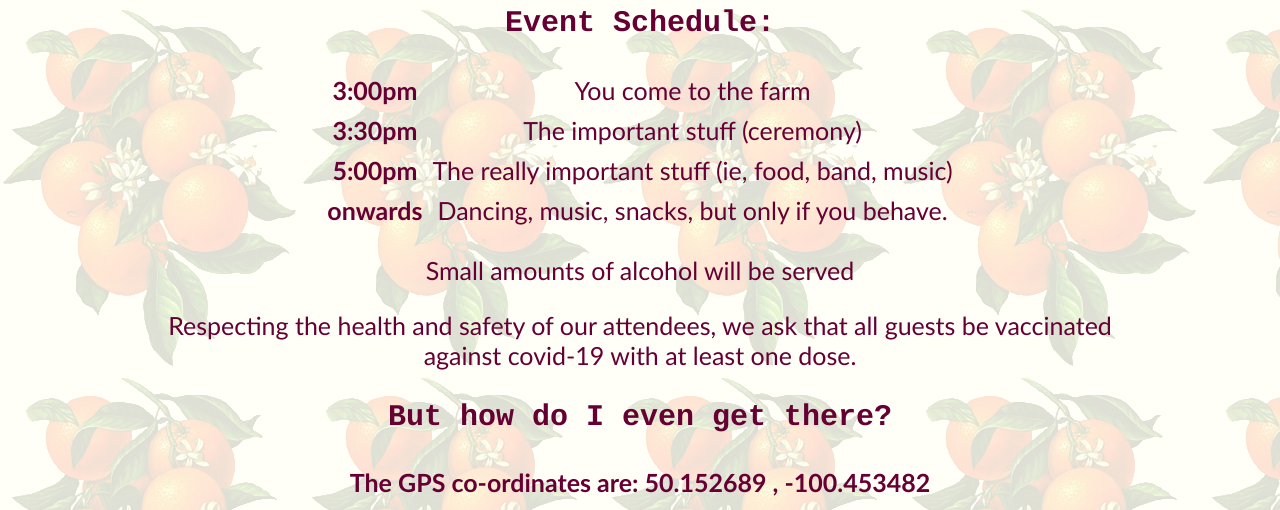
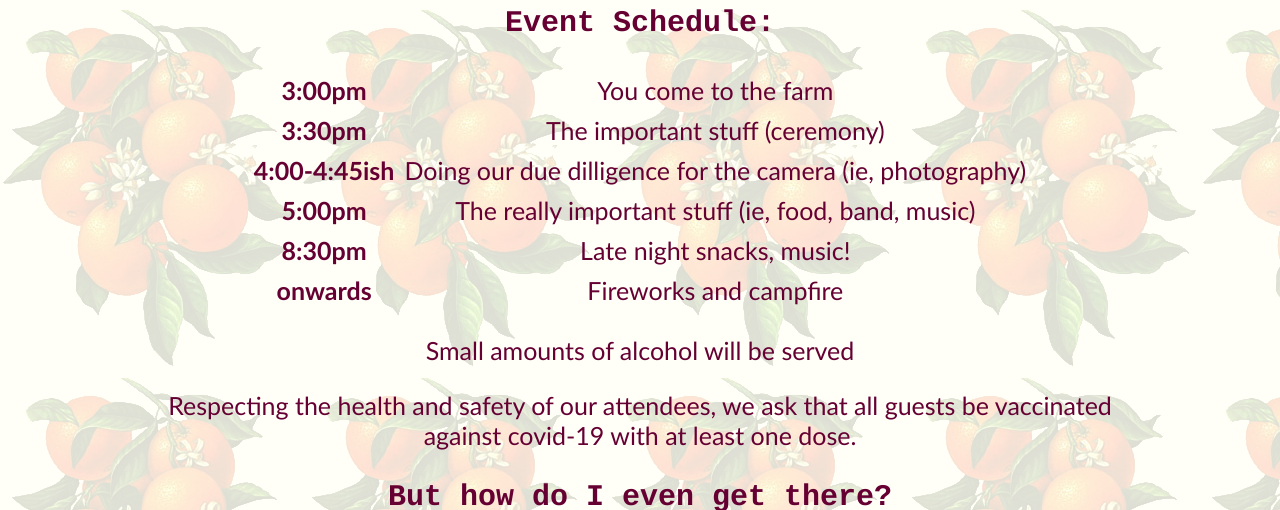
Before and after one commit to AssafBarNatan/Wedding, a plain HTML site: page events/ceremony.html in a window 1280 px wide. Shown: the part 732-1242 px from the top of the page. Drawn offline with Linux system fonts and the light colour scheme.

Commit message:
updates registry and cerenomy schedule

```diff
--- a/events/ceremony.html
+++ b/events/ceremony.html
@@ -39,18 +39,33 @@
       </tr>
       <tr>
         <td align="left">
+          <b>4:00-4:45ish</b>
+        </td>
+        <td align="right">
+          Doing our due dilligence for the camera (ie, photography)
+        </td>
+      </tr>
+      <tr>
+        <td align="left">
           <b>5:00pm</b>
         </td>
         <td align="right">
           The really important stuff (ie, food, band, music)
         </td>
       </tr>
+      <tr>
+        <td align="left">
+          <b>8:30pm</b>
+        </td>
+        <td align="right">
+          Late night snacks, music!
+        </td>
+      </tr>
         <td align="left">
           <b>onwards</b>
         </td>
         <td align="right">
-          Dancing, music, snacks, but only if
-          you behave.
+          Fireworks and campfire
         </td>
         </tr>
     </table>
```
Also changed, not shown: registry.html (+3 -1 lines).
